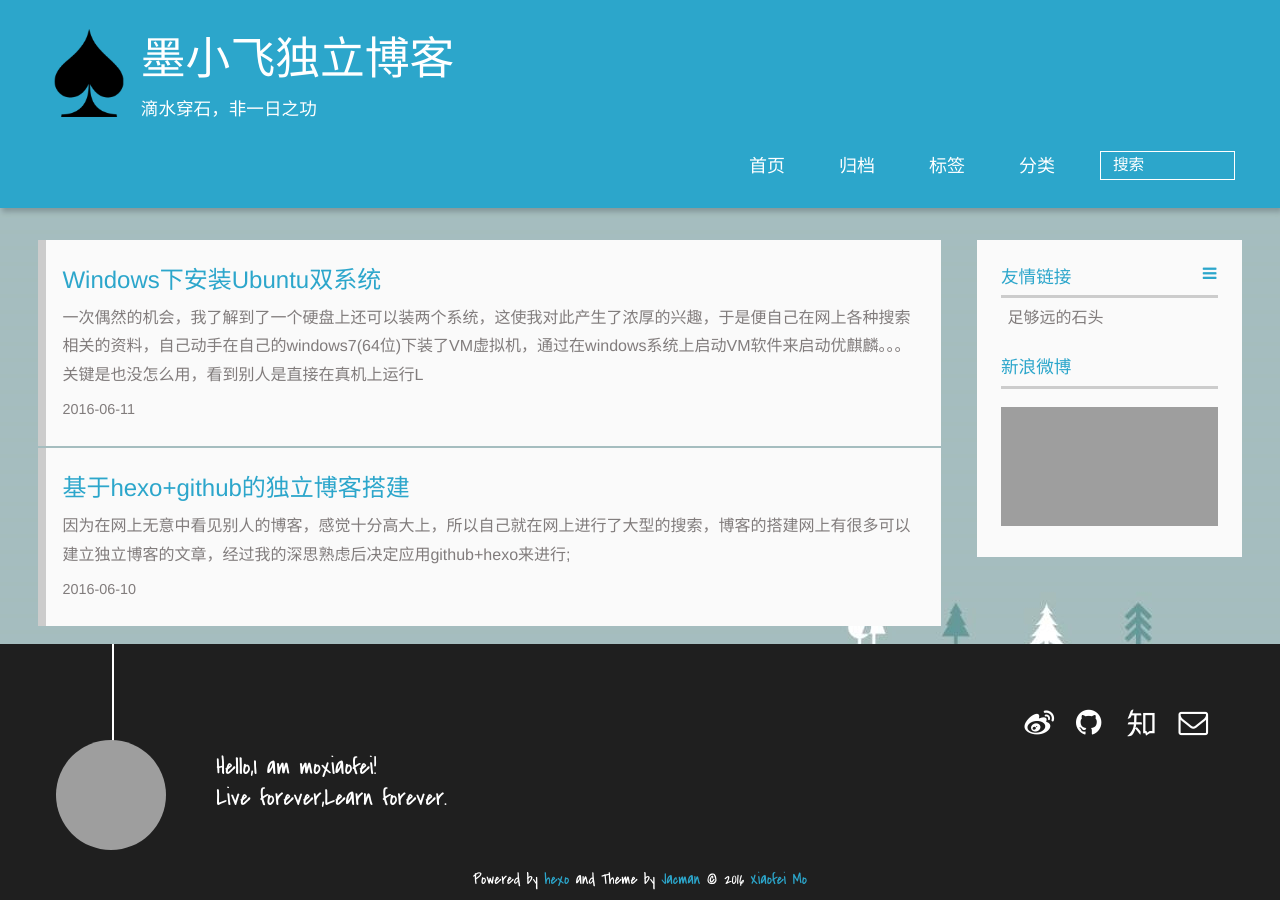
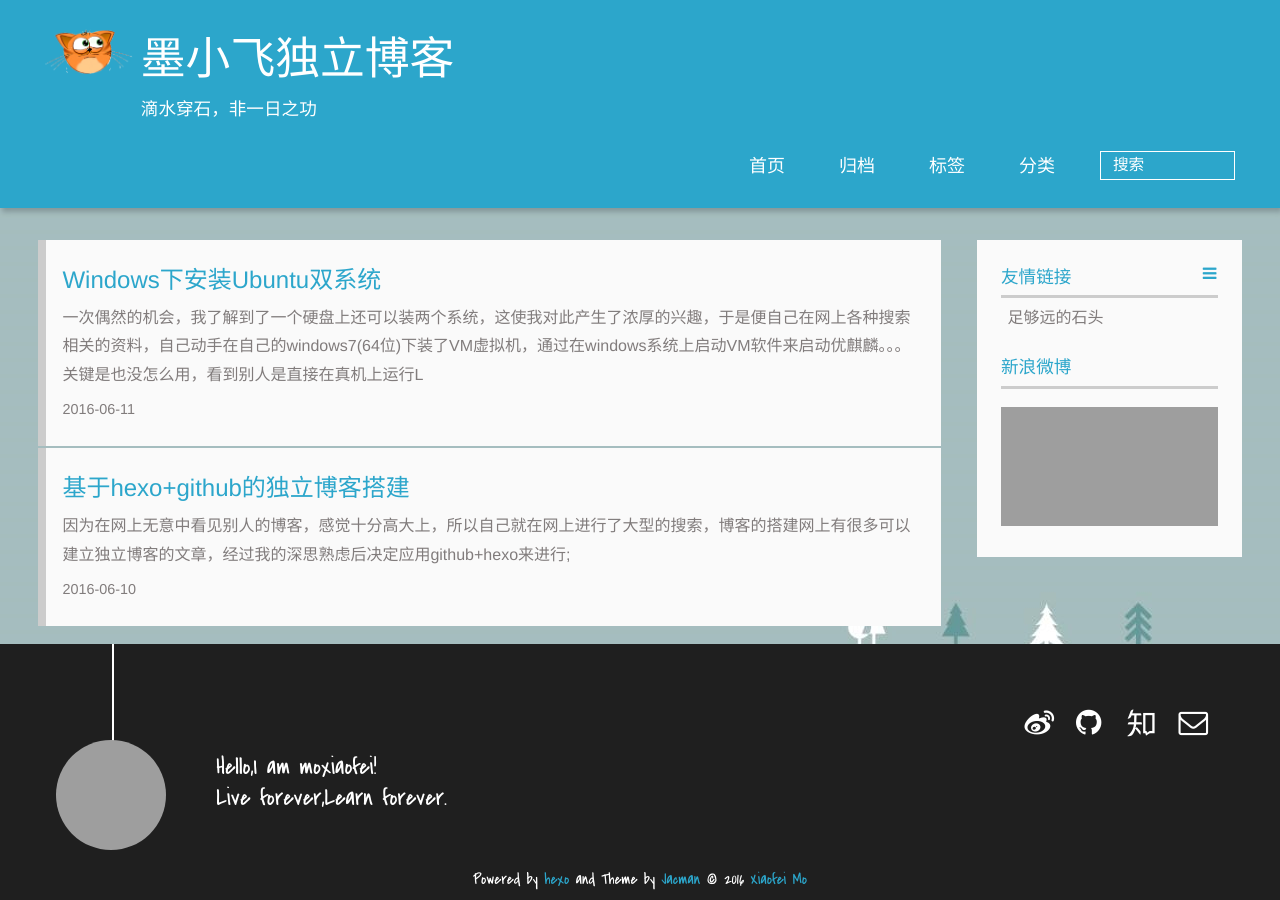
Before and after one commit to moxiaohei/moxiaohei.github.io, a plain HTML site: page index.html in a window 1280 px wide. Drawn offline with Linux system fonts and the light colour scheme; grey boxes are pictures that could not be loaded; a script that the page names is missing.

Commit message:
Site updated: 2016-06-12 10:29:17

```diff
--- a/index.html
+++ b/index.html
@@ -40,7 +40,7 @@
 <div>
 
 			<div id="imglogo">
-				<a href="/"><img src="/img/logo.png" alt="墨小飞独立博客" title="墨小飞独立博客"/></a>
+				<a href="/"><img src="/img/feifei.gif" alt="墨小飞独立博客" title="墨小飞独立博客"/></a>
 			</div>
 
 			<div id="textlogo">
```
Also changed, not shown: 2016/06/10/基于hexo-github的独立博客搭建/index.html (+1 -1 lines), 2016/06/11/Windows下安装Ubuntu双系统/index.html (+1 -1 lines), archives/2016/06/index.html (+1 -1 lines), archives/2016/index.html (+1 -1 lines), archives/index.html (+1 -1 lines).
